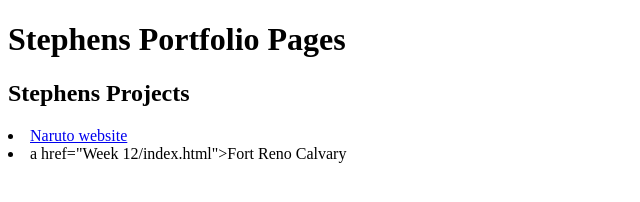
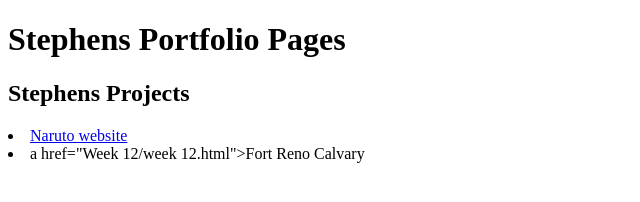
Before and after one commit to RStephens-dot/RStephens-dot.github.io, a plain HTML site: page index.html in a window 1280 px wide. Shown: the full height of the page, 0-640 px from the left. Drawn offline with Linux system fonts and the light colour scheme.

Commit message:
Update index.html

```diff
--- a/index.html
+++ b/index.html
@@ -13,7 +13,7 @@
 
 <u1>
 <li><a href="Naruto/index.html">Naruto website</a></li>
-<li>a href="Week 12/index.html">Fort Reno Calvary</a></li>
+<li>a href="Week 12/week 12.html">Fort Reno Calvary</a></li>
 </u1>
 
 </body>
```
